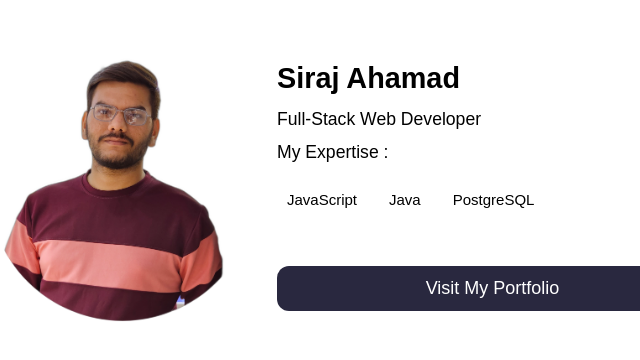
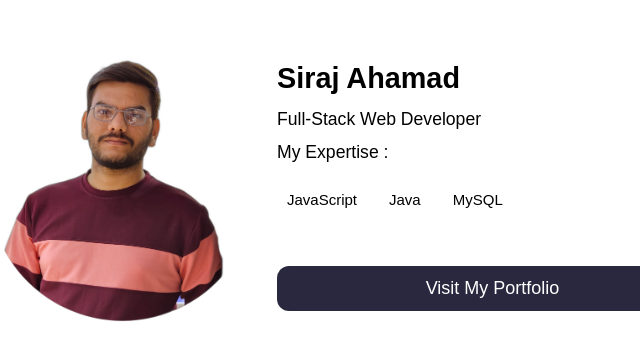
Before and after one commit to sirajahamad79/siraj-profileCard, a plain HTML site: page index.html in a window 1280 px wide. Shown: the part 238-598 px from the top of the page, 286-926 px from the left. Drawn offline with Linux system fonts and the light colour scheme; a web font is replaced by a local one.

Commit message:
Update index.html

```diff
--- a/index.html
+++ b/index.html
@@ -27,7 +27,7 @@
                 <ul class="chips">
                     <li class="chip">JavaScript</li>
                     <li class="chip">Java</li>
-                    <li class="chip">PostgreSQL</li>
+                    <li class="chip">MySQL</li>
                 </ul>
                 <div class="action-buttons">
                     <a href="https://sirajahamad-portfolio.netlify.app/" title="Visit Portfolio">Visit My Portfolio</a>
```
